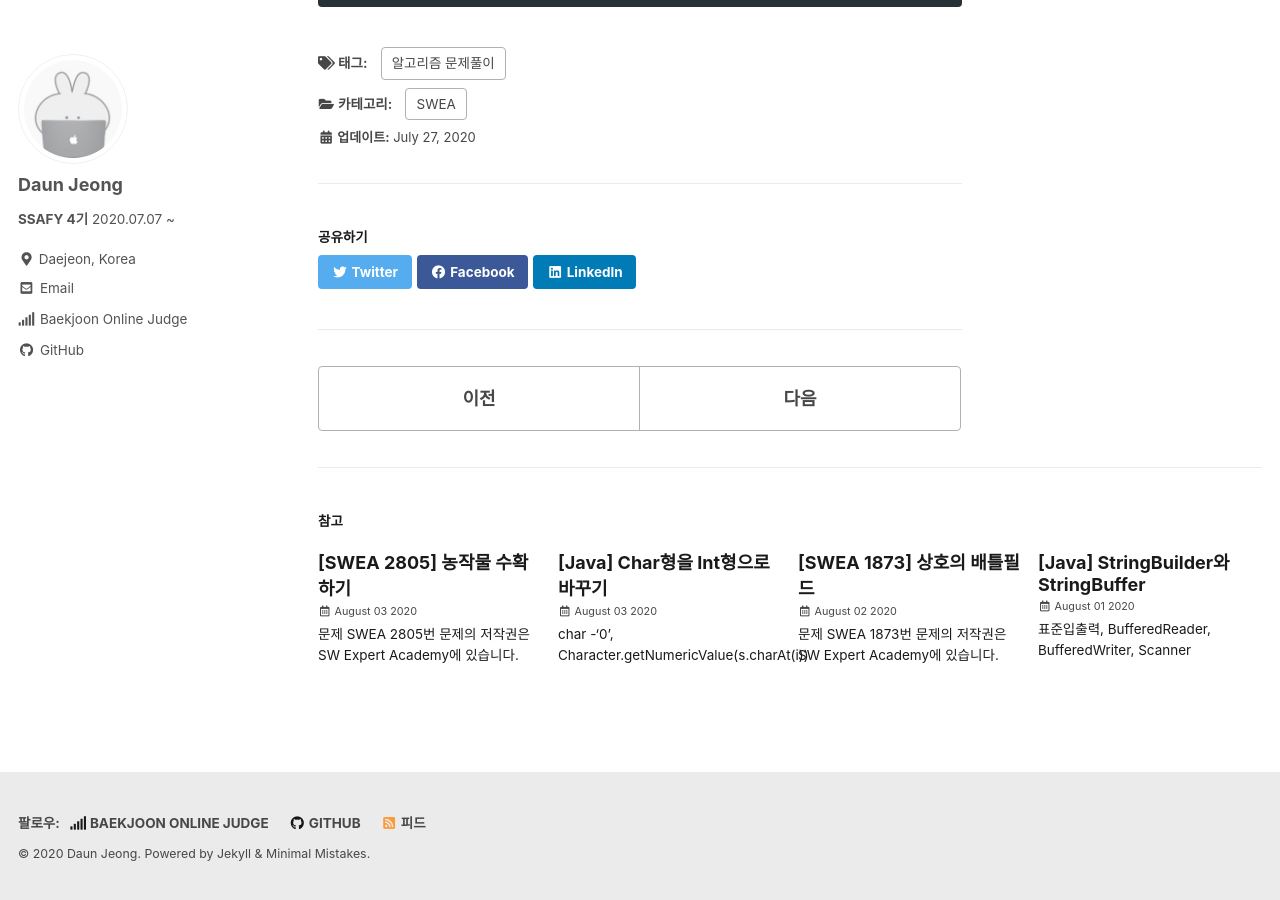
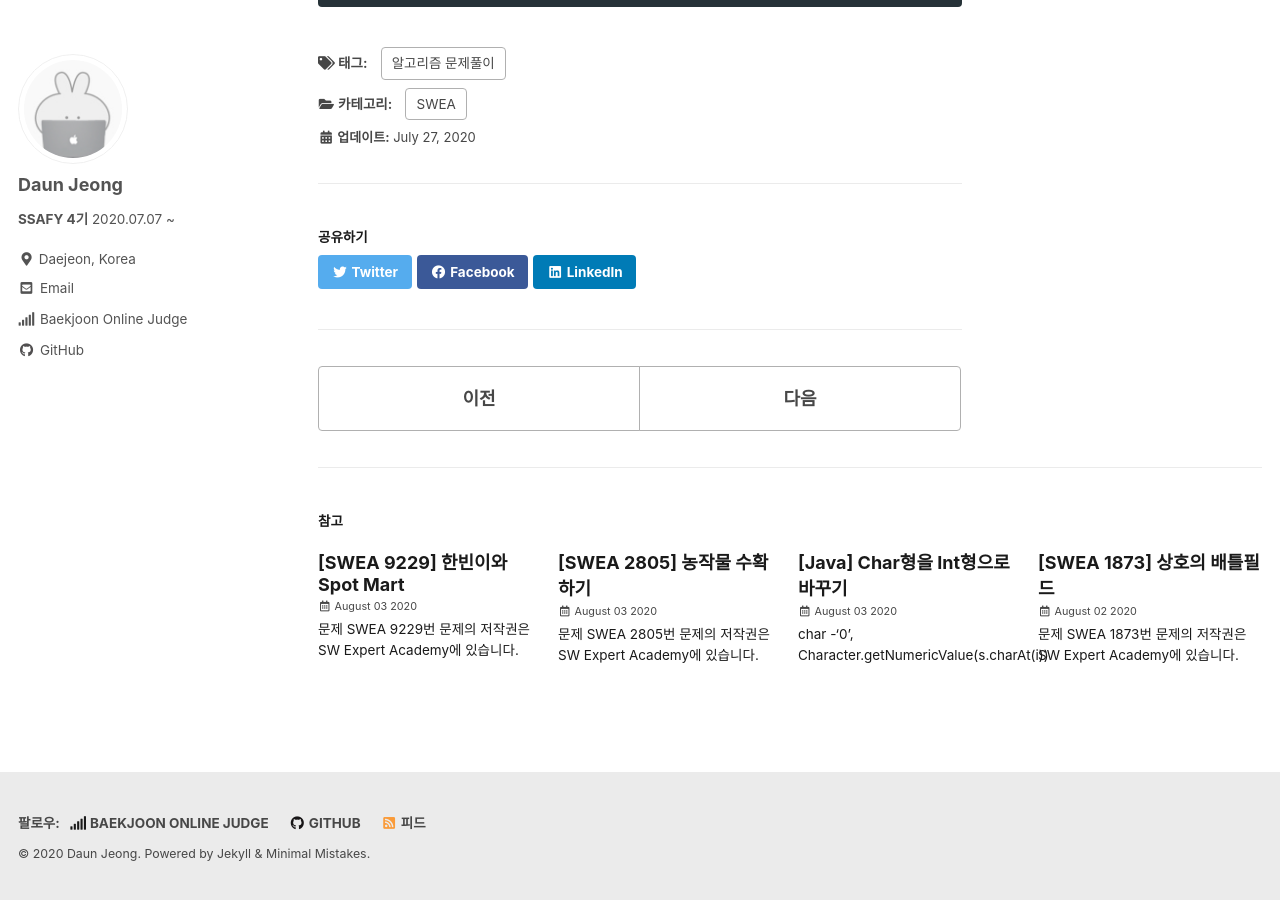
Before and after one commit to dovvn/dovvn.github.io, a Jekyll site: the page built from _posts/swea/2020-07-27-2043.md, in a window 1280 px wide and 900 px high, scrolled down 933 px. Built offline with Jekyll 4.4.1, drawn with Linux system fonts in a browser that asks for light colours; cached includes are drawn as plain includes; some of the changed lines change nothing that is shown.

Commit message:
Add problems

````diff
--- a/_posts/swea/2020-08-03-2805.md
+++ b/_posts/swea/2020-08-03-2805.md
@@ -6,7 +6,6 @@
   - SWEA
 tags:
   - 알고리즘 문제풀이
-  - ★다시 풀기
 toc: true
 toc_label: "목차"
 toc_icon: "bookmark"
--- /dev/null
+++ b/_posts/swea/2020-08-03-9229.md
@@ -0,0 +1,69 @@
+---
+title:  "[SWEA 9229] 한빈이와 Spot Mart"
+permalink: /categories/swea/9229
+author_profile: true
+categories:
+  - SWEA
+tags:
+  - 알고리즘 문제풀이
+toc: true
+toc_label: "목차"
+toc_icon: "bookmark"
+last_modified_at: 2020-08-03
+---
+# 문제
+* [SWEA 9229번](https://swexpertacademy.com/main/code/problem/problemDetail.do?contestProbId=AW8Wj7cqbY0DFAXN&categoryId=AW8Wj7cqbY0DFAXN&categoryType=CODE)
+* 문제의 저작권은 SW Expert Academy에 있습니다.
+
+# 접근방식
+과자의 개수만큼 배열을 만들어 입력받은 각 과자를 저장한 후, 하나씩 인덱스를 돌면서 바로 다음 인덱스와 더한 값이 가장 최대값이면서 M을 넘지 않도록 한다. for문으로 돌려줄때 처음 for문은 i=0부터 N-1까지 과자를 하나 뽑아준다. 그리고 나서 아직 뽑지 않은 과자인 그 다음 인덱스부터 N-1까지 합을 구해주면 된다.
+예를 들어 0번째 과자인 snacks[0]을 골랐다면 다음 과자인 snacks[1]부터 snacks[N-1]를 각각 snacks[0]과 더해보면서 현재 최대값인 maxWeight보다 크다면 maxWeight에 저장해준다. 이때 무게가 최대 M이어야 한다는 것을 명심하자. 만약 for문으로 모든 인덱스들을 한번 이상 선택했더라도 조건을 만족하는 최대값을 만족할 수 없는 경우에는 maxWeight의 초기값인 -1을 출력한다.
+
+# 코드
+```java
+import java.io.BufferedReader;
+import java.io.BufferedWriter;
+import java.io.IOException;
+import java.io.InputStreamReader;
+import java.io.OutputStreamWriter;
+import java.util.Arrays;
+import java.util.StringTokenizer;
+
+public class Swea_9229 {
+
+	static int T;
+	static int N; // 개수
+	static int M; // 무게
+	static int[] snacks; // 과자 리스트
+	static StringTokenizer st;
+
+	public static void main(String[] args) throws IOException {
+		BufferedReader br = new BufferedReader(new InputStreamReader(System.in));
+		BufferedWriter bw = new BufferedWriter(new OutputStreamWriter(System.out));
+
+		int T = Integer.parseInt(br.readLine());
+		for (int tc = 1; tc <= T; tc++) {
+			st = new StringTokenizer(br.readLine());
+			N = Integer.parseInt(st.nextToken());
+			M = Integer.parseInt(st.nextToken());
+
+			snacks = new int[N];
+
+			st = new StringTokenizer(br.readLine());
+			for (int i = 0; i < N; i++)
+				snacks[i] = Integer.parseInt(st.nextToken());
+
+			int maxWeight = -1; // 고른 무게
+			for(int i=0; i<N; i++) {
+				for(int j=i+1; j<N; j++) {
+					int tmp = snacks[i] + snacks[j];
+					if((tmp > maxWeight) && (tmp <= M)) {
+						maxWeight = tmp;
+					}
+				}
+			}
+			System.out.println("#"+tc+" "+maxWeight);
+		}
+	}
+}
+```
````
